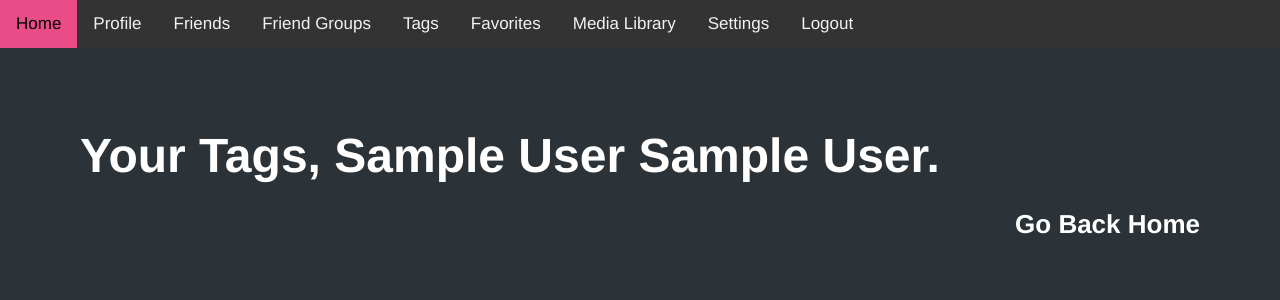
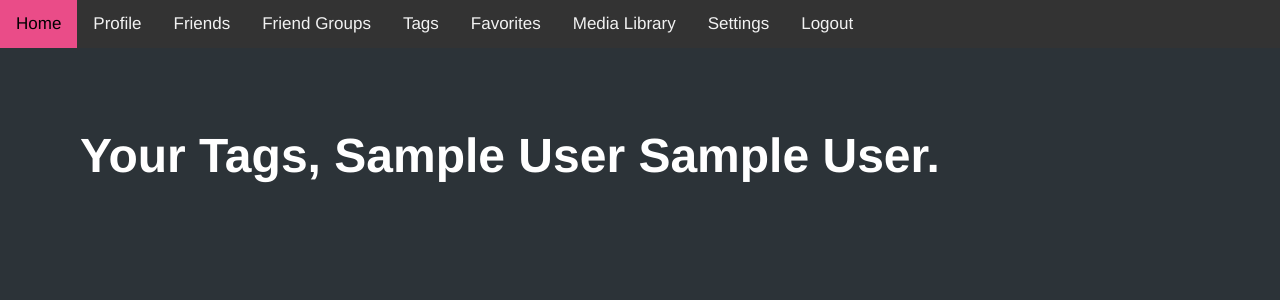
Before and after one commit to ujjusinghania/Dispatch, a Flask app: page /home/tags in a window 1280 px wide. Shown: the top 300 px of the page. Run offline with Flask 2, Linux system fonts and the light colour scheme; the visitor is signed in with stand-in values (Sample User, id 1); data that the repository does not hold is empty.

Commit message:
got rid of go back home

```diff
--- a/Dispatch App/templates/Tags.html
+++ b/Dispatch App/templates/Tags.html
@@ -40,7 +40,6 @@
     </div>
     <div class=content>
         <span><font size='40em'>Your Tags, {{session["fname"]}} {{session["lname"]}}.</font></span><br/>
-        <span style='float:right'><font size='2em'><a href='/home' style="text-decoration:none;"><p>Go Back Home</p></a>
 
         {% for tags in tag%}
         <a href='/home/tag/messages?tagSelected=+{{tags.username_taggee}}' style="text-decoration:none;"></a>
--- a/Dispatch App/templates/tags.html
+++ b/Dispatch App/templates/tags.html
@@ -40,7 +40,6 @@
     </div>
     <div class=content>
         <span><font size='40em'>Your Tags, {{session["fname"]}} {{session["lname"]}}.</font></span><br/>
-        <span style='float:right'><font size='2em'><a href='/home' style="text-decoration:none;"><p>Go Back Home</p></a>
 
         {% for tags in tag%}
         <a href='/home/tag/messages?tagSelected=+{{tags.username_taggee}}' style="text-decoration:none;"></a>
```
